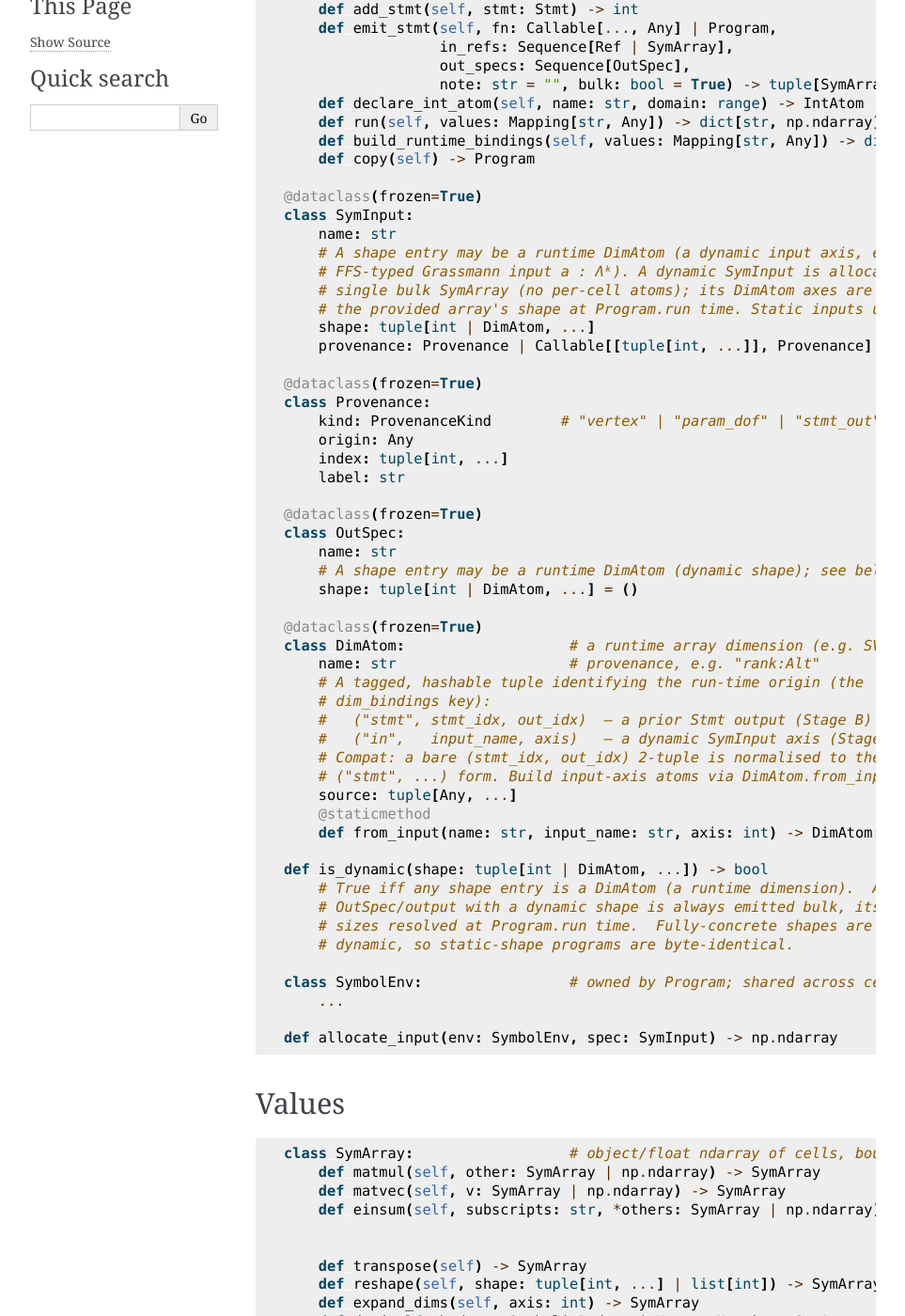
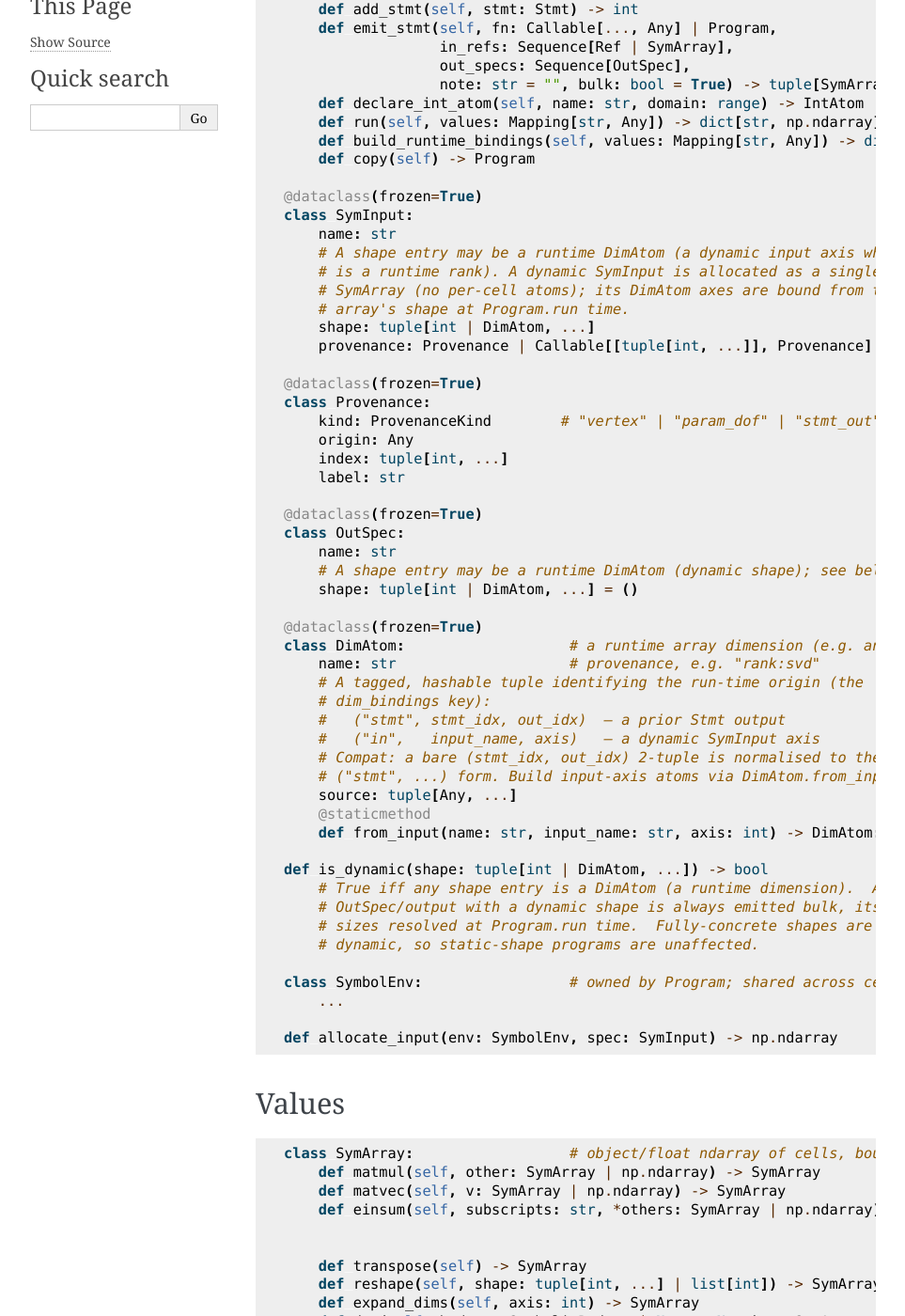
Before and after one commit to wraith1995/polyarray, a Sphinx documentation site: the page built from docs/source/public_api.md, in a window 1280 px wide and 1400 px high, scrolled down 500 px. Shown: the whole window at 94% size, without its empty margins (148-1111 px from the left). Built offline with Sphinx 7.4.7, drawn with Linux system fonts in a browser that asks for light colours; some of the changed text lies outside the part shown.

Commit message:
docs: scrub cross-package/history refs from the published Public API page
The Public API page moved onto the site carrying refs the rest of the cleanup
removed. Genericize them so the published page matches the house style:
FFS/Grassmann/grass_dof/savo/rank:Alt -> array/IR terms, drop Stage B/C and
byte-identical, drop δ_f notation. Remove a chartLib mention from a pyproject
comment. Docs -W build stays clean.

Co-Authored-By: Claude Opus 4.8 <noreply@anthropic.com>
Claude-Session: https://claude.ai/code/session_0149R9Wb9ZYpAxL9xVt8FtWv

```diff
--- a/docs/source/public_api.md
+++ b/docs/source/public_api.md
@@ -33,10 +33,10 @@ class Program:
 @dataclass(frozen=True)
 class SymInput:
     name: str
-    # A shape entry may be a runtime DimAtom (a dynamic input axis, e.g. an
-    # FFS-typed Grassmann input a : Λᵏ). A dynamic SymInput is allocated as a
-    # single bulk SymArray (no per-cell atoms); its DimAtom axes are bound from
-    # the provided array's shape at Program.run time. Static inputs unchanged.
+    # A shape entry may be a runtime DimAtom (a dynamic input axis whose size
+    # is a runtime rank). A dynamic SymInput is allocated as a single bulk
+    # SymArray (no per-cell atoms); its DimAtom axes are bound from the provided
+    # array's shape at Program.run time.
     shape: tuple[int | DimAtom, ...]
     provenance: Provenance | Callable[[tuple[int, ...]], Provenance]
 
@@ -54,12 +54,12 @@ class OutSpec:
     shape: tuple[int | DimAtom, ...] = ()
 
 @dataclass(frozen=True)
-class DimAtom:                   # a runtime array dimension (e.g. SVD rank δ_f)
-    name: str                    # provenance, e.g. "rank:Alt"
+class DimAtom:                   # a runtime array dimension (e.g. an SVD rank)
+    name: str                    # provenance, e.g. "rank:svd"
     # A tagged, hashable tuple identifying the run-time origin (the
     # dim_bindings key):
-    #   ("stmt", stmt_idx, out_idx)  — a prior Stmt output (Stage B)
-    #   ("in",   input_name, axis)   — a dynamic SymInput axis (Stage C)
+    #   ("stmt", stmt_idx, out_idx)  — a prior Stmt output
+    #   ("in",   input_name, axis)   — a dynamic SymInput axis
     # Compat: a bare (stmt_idx, out_idx) 2-tuple is normalised to the
     # ("stmt", ...) form. Build input-axis atoms via DimAtom.from_input.
     source: tuple[Any, ...]
@@ -70,7 +70,7 @@ def is_dynamic(shape: tuple[int | DimAtom, ...]) -> bool
     # True iff any shape entry is a DimAtom (a runtime dimension).  An
     # OutSpec/output with a dynamic shape is always emitted bulk, its axis
     # sizes resolved at Program.run time.  Fully-concrete shapes are not
-    # dynamic, so static-shape programs are byte-identical.
+    # dynamic, so static-shape programs are unaffected.
 
 class SymbolEnv:                 # owned by Program; shared across cells
     ...
@@ -165,7 +165,7 @@ mypy names. `tests/test_op_union.py` checks every one of those mirrors against t
 @dataclass(frozen=True)
 class SvdOp:                     # -> (U, S, Vh, rank); 4-output
     rcond: float | None = None   # rank threshold (np.linalg.matrix_rank rule)
-    full_matrices: bool = False  # rank is the thresholded numerical rank (δ_f)
+    full_matrices: bool = False  # rank is the thresholded numerical rank
 
 @dataclass(frozen=True)
 class GSvdOp:                    # metric-aware GSVD of A:V->W; -> (U, UI, V, VI, S, rank); 6-output
@@ -370,12 +370,12 @@ def bind_inputs(program, bind) -> Program   # = specialize(bind=...)
     # inputs all resolve numeric, dropping it; folds `known` into surviving refs /
     # outputs; descends partially-numeric sub-Program / CallOp bodies.
     # Dynamic dims: a Stmt that CREATES a runtime δ (DimAtom) — SvdOp/GSvdOp/QrOp/
-    # pinv/FFS/… — is folded UNIFORMLY when its inputs are all numeric (a value-
+    # pinv/… — is folded UNIFORMLY when its inputs are all numeric (a value-
     # invariant map with a statically-knowable rank). The δ it creates is resolved
     # from the concrete folded-output shape and SUBSTITUTED (→ concrete int) across
     # every remaining shape (later Stmt outputs, bulk handles, input refs), so no
     # dynamic δ lingers downstream. A δ from a Stmt with a symbolic input is NOT
-    # folded — it survives unchanged (conservative; static path byte-identical).
+    # folded — it survives unchanged (conservative).
 
 def partial_eval_numeric(program: Program, *, probes: int = 3, seed: int = 0,
                          rtol: float = 1e-9, atol: float = 1e-12,
@@ -556,7 +556,7 @@ supplied by the caller, never imported by polyarray):
   `SmallQrOpts(max_dim=4)` intercepts small fixed-size `QrOp` as unrolled scalar
   Householder QR (LAPACK sign convention) instead of a `linalg.qr` call. The
   full op vocabulary lowers, including `SvdOp`/`GSvdOp` (composite cholesky/svd/
-  solve + FFS split — the data-dependent rank runs eager, i.e. a `@torch.compile`
+  solve + rank split — the data-dependent rank runs eager, i.e. a `@torch.compile`
   fusion boundary, not a hard failure), `WhileOp` (→ `torch.while_loop`, cond/body
   must be sub-Programs) and nested (multi-var) `vmap` (→ nested `torch.vmap`). A
   `Program` op with no lowering raises `NotImplementedError` (extend via
--- a/pyproject.toml
+++ b/pyproject.toml
@@ -95,7 +95,7 @@ archs = ["x86_64", "aarch64"]
 [tool.cibuildwheel.macos]
 archs = ["arm64", "x86_64"]
 
-# mypy — chartLib's config is the model (fem CLAUDE.md rule 3); run: .venv/bin/mypy
+# mypy — run: .venv/bin/mypy
 [tool.mypy]
 python_version = "3.13"
 files = ["src"]
```
Also changed, not shown: other parts of docs/source/public_api.md (+3 -3 lines).
